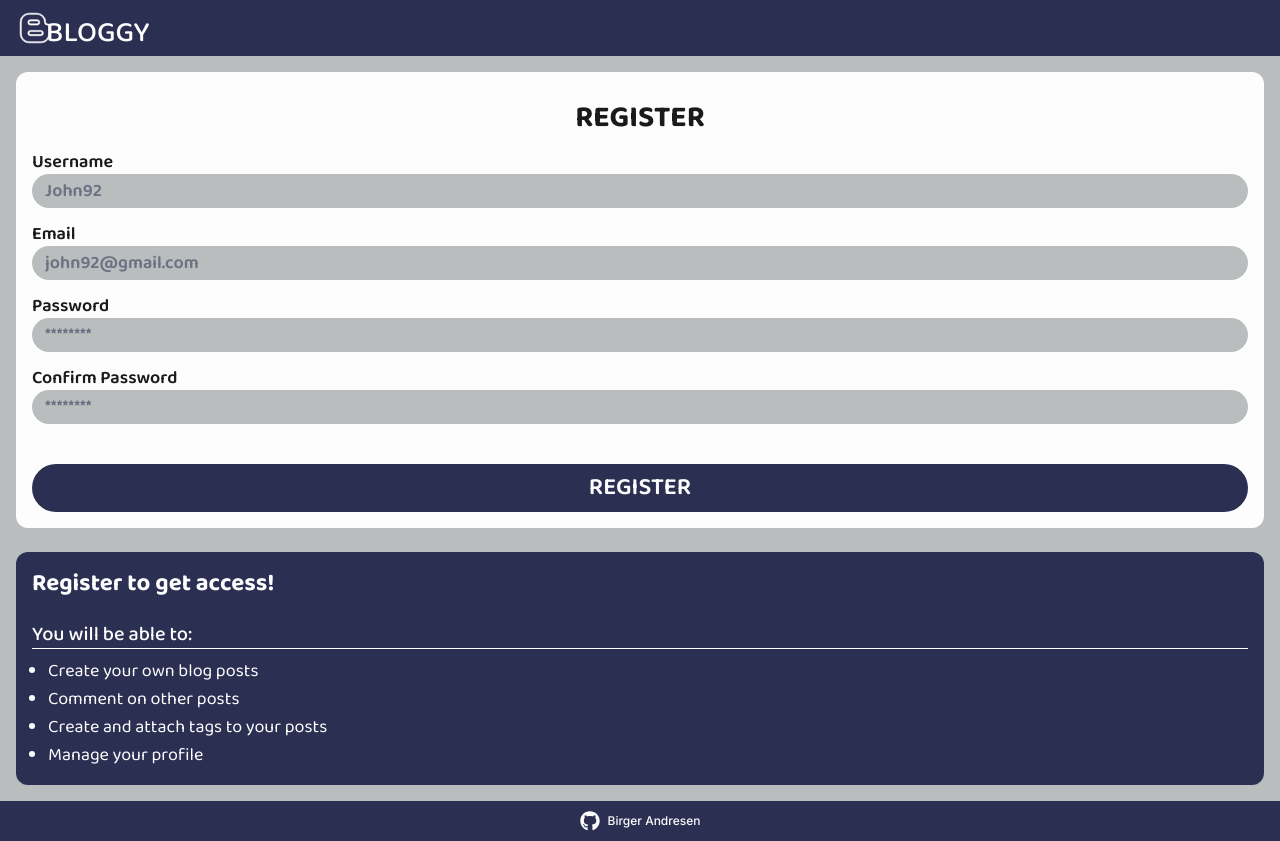
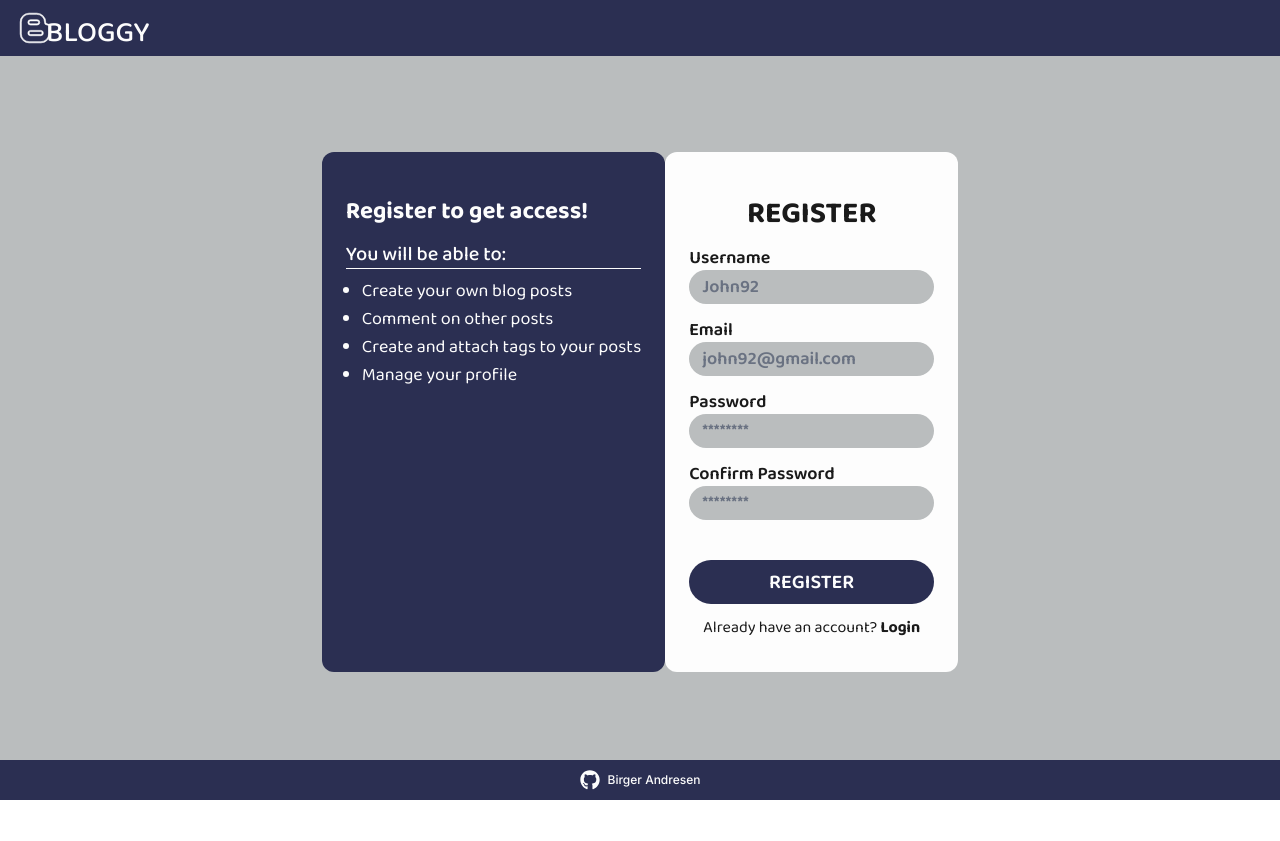
Before and after one commit to biandresen/Blog-App, a React (Vite) app: page /register in a window 1280 px wide. After the commit the page ends 800 px from the top, so only its background shows below. Built offline with nearby package versions, Linux system fonts and the light colour scheme.

Commit message:
feat: create login page

```diff
--- a/src/components/atoms/Button.tsx
+++ b/src/components/atoms/Button.tsx
@@ -22,7 +22,7 @@ const variantStyles: Record<ButtonVariant, string> = {
 const sizeStyles: Record<ButtonSize, string> = {
   zero: "",
   sm: "px-3 py-1 text-sm md:text-lg",
-  md: "px-4 py-2 text-lg md:text-2xl",
+  md: "px-4 py-2 text-md md:text-xl",
   lg: "px-6 py-3 text-xl md:text-3xl",
 };
 
--- a/src/components/layout/Header.tsx
+++ b/src/components/layout/Header.tsx
@@ -21,10 +21,10 @@ const Header = () => {
       <div className="flex items-center justify-between h-full container relative">
         <Link to="/" className="flex items-end w-full">
           <img src={logoImg} width={38} alt="Logo" />
-          <h2 className="-ml-2 -mb-2 font-medium text-[1.8rem]">{heading}</h2>
+          <h2 className="-ml-2 -mb-2 pr-1 font-medium text-[1.8rem]">{heading}</h2>
         </Link>
 
-        <div className="flex items-center gap-4 sm:hidden">
+        <div className="flex items-center gap-4 md:hidden">
           {user && (
             <>
               <Button
--- a/src/components/layout/Layout.tsx
+++ b/src/components/layout/Layout.tsx
@@ -7,9 +7,9 @@ const Layout = ({ children }: { children: React.ReactNode }) => {
   const footerLink = "https://github.com/biandresen/Blog-App";
 
   return (
-    <div className="flex flex-col min-h-screen">
+    <div className="flex flex-col min-h-screen bg-[var(--bg)]">
       <Header />
-      <main className="theme-bg flex-100 flex flex-col">{children}</main>
+      <main className="flex-100 flex flex-col mx-auto">{children}</main>
       <footer className="theme-primary py-2.5 grid place-items-center">
         <div className="flex items-center gap-2">
           <a title="github link" target="_blank" rel="noopener noreferrer" href={footerLink}>
--- a/src/components/layout/Navbar.tsx
+++ b/src/components/layout/Navbar.tsx
@@ -20,17 +20,19 @@ const Navbar = ({ isOpen }: NavbarProps) => {
         font-medium text-[1.2rem]
         theme-primary
         animate-in fade-in duration-300
-        sm:block
-        sm:static
-        sm:place-items-end
+        md:block
+        md:static
+        md:place-items-end
       `}
     >
-      <ul className="flex flex-col gap-4 ml-8 sm:flex-row sm:items-center sm:gap-6 sm:ml-0">
-        <li className="pt-3 sm:pt-0">
+      <ul className="flex flex-col gap-4 ml-8 md:flex-row md:items-center md:gap-6 md:ml-0">
+        <li className="pt-3 md:pt-0">
           <NavLink
             to="/posts"
             className={({ isActive }) =>
-              isActive ? "theme-primary-shade py-1 px-4 rounded-full -ml-4 sm:ml-0" : ""
+              isActive ?
+                "bg-[var(--primary-shade)] py-1 px-4 rounded-full -ml-4"
+              : "bg-transparent py-1 px-4 rounded-full -ml-4"
             }
           >
             Posts
@@ -41,7 +43,9 @@ const Navbar = ({ isOpen }: NavbarProps) => {
             <NavLink
               to="/dashboard"
               className={({ isActive }) =>
-                isActive ? "theme-primary-shade py-1 px-4 rounded-full -ml-4 lg:ml-0" : ""
+                isActive ?
+                  "bg-[var(--primary-shade)] py-1 px-4 rounded-full -ml-4 lg:ml-0"
+                : "bg-transparent py-1 px-4 rounded-full -ml-4"
               }
             >
               Dashboard
@@ -52,7 +56,9 @@ const Navbar = ({ isOpen }: NavbarProps) => {
               <NavLink
                 to="/register"
                 className={({ isActive }) =>
-                  isActive ? "theme-primary-shade py-1 px-4 rounded-full -ml-4 lg:ml-0" : ""
+                  isActive ?
+                    "bg-[var(--primary-shade)] py-1 px-4 rounded-full -ml-4 lg:ml-0"
+                  : "bg-transparent py-1 px-4 rounded-full -ml-4"
                 }
               >
                 Register
@@ -62,7 +68,9 @@ const Navbar = ({ isOpen }: NavbarProps) => {
               <NavLink
                 to="/login"
                 className={({ isActive }) =>
-                  isActive ? "theme-primary-shade py-1 px-4 rounded-full -ml-4 lg:ml-0" : ""
+                  isActive ?
+                    "bg-[var(--primary-shade)] py-1 px-4 rounded-full -ml-4 lg:ml-0"
+                  : "bg-transparent py-1 px-4 rounded-full -ml-4"
                 }
               >
                 Login
@@ -75,7 +83,9 @@ const Navbar = ({ isOpen }: NavbarProps) => {
           <NavLink
             to="/about"
             className={({ isActive }) =>
-              isActive ? "theme-primary-shade py-1 px-4 rounded-full -ml-4 lg:ml-0" : ""
+              isActive ?
+                "bg-[var(--primary-shade)] py-1 px-4 rounded-full -ml-4 lg:ml-0"
+              : "bg-transparent py-1 px-4 rounded-full -ml-4"
             }
           >
             About
@@ -85,13 +95,15 @@ const Navbar = ({ isOpen }: NavbarProps) => {
           <NavLink
             to="/contact"
             className={({ isActive }) =>
-              isActive ? "theme-primary-shade py-1 px-4 rounded-full -ml-4 lg:ml-0" : ""
+              isActive ?
+                "bg-[var(--primary-shade)] py-1 px-4 rounded-full -ml-4 lg:ml-0"
+              : "bg-transparent py-1 px-4 rounded-full -ml-4"
             }
           >
             Contact
           </NavLink>
         </li>
-        <li className="pb-3 sm:pb-0">
+        <li className="pb-3 md:pb-0">
           <button
             type="button"
             title="Toggle light/dark theme"
--- a/src/features/blog/pages/Login.tsx
+++ b/src/features/blog/pages/Login.tsx
@@ -1,5 +1,109 @@
+import { useState } from "react";
+import Input from "../../../components/atoms/Input";
+import Button from "../../../components/atoms/Button";
+import { Link } from "react-router-dom";
+
 const Login = () => {
-  return <div>Login</div>;
+  // Values
+  const [userInput, setUserInput] = useState<string>("");
+  const [password, setPassword] = useState<string>("");
+
+  // Validation states
+  const [input1Valid, setInput1Valid] = useState<boolean>(true);
+  const [errorMsg1, setErrorMsg1] = useState<string>("");
+
+  const [input2Valid, setInput2Valid] = useState<boolean>(true);
+  const [errorMsg2, setErrorMsg2] = useState<string>("");
+
+  const infoHeading = "Login to read blogs!";
+  const infoListHeading = "News and updates:";
+  const infoListItems = ["No news at the moment", "No updates at the moment"];
+
+  const inputHeading = "LOGIN";
+  const buttonLabel = "LOGIN";
+
+  const goToRegister = "Don't have an account?";
+  const register = "Register";
+
+  const handleSubmit = (e: React.FormEvent) => {
+    e.preventDefault();
+    //TODO Here you would typically handle the registration logic, e.g., API call
+    console.log("Form submitted with:", { userInput, password });
+  };
+
+  return (
+    <div
+      data-label="inputInfo-container"
+      className="container flex flex-col-reverse gap-6 sm:flex-row sm:gap-0 sm:mt-20!"
+    >
+      {/* //TODO Fix boarders on sm+ */}
+      <div data-label="info-container">
+        <div data-label="info" className="bg-[var(--primary)] px-4 py-6 rounded-xl sm:h-full sm:px-6 sm:py-8">
+          <h2 className="text-2xl my-3">{infoHeading}</h2>
+          <div>
+            <h3 className="font-medium text-xl">{infoListHeading}</h3>
+            <hr className="mb-2" />
+            <ul>
+              {infoListItems.map((list) => (
+                <li className="list-disc ml-4 text-lg" key={list}>
+                  {list}
+                </li>
+              ))}
+            </ul>
+          </div>
+        </div>
+      </div>
+      {/* //TODO Fix boarders on sm+ */}
+      <div data-label="input-container" className="bg-[var(--bg-input)] px-4 py-8 rounded-xl sm:px-6 sm:py-8">
+        <h2 className="text-[var(--text1)] text-3xl text-center my-3">{inputHeading}</h2>
+        <form action="">
+          <Input
+            id="userInput"
+            label="Username/Email"
+            value={userInput}
+            errorMsg={errorMsg1}
+            placeholder="John92/john@gmail.com"
+            required
+            inputValid={input1Valid}
+            onChange={(e) => {
+              const value = e.target.value;
+              setUserInput(value);
+              const isValid = value.length >= 2;
+              //TODO Make an userInputIsValid helper function
+              setInput1Valid(isValid);
+              setErrorMsg1(isValid ? "" : "UserInput must be at least 2 characters long");
+            }}
+          />
+          <Input
+            id="password"
+            type="password"
+            label="Password"
+            value={password}
+            errorMsg={errorMsg2}
+            placeholder="********"
+            required
+            inputValid={input2Valid}
+            onChange={(e) => {
+              const value = e.target.value;
+              setPassword(value);
+              const isValid = value.length >= 6;
+              //TODO Make an passwordIsValid helper function
+              setInput2Valid(isValid);
+              setErrorMsg2(isValid ? "" : "Password must be at least 6 characters long");
+            }}
+          />
+          <Button type="submit" onClick={handleSubmit} className="w-full mt-7" label={buttonLabel}>
+            {buttonLabel}
+          </Button>
+          <div className="text-center">
+            <Link to="/register" className="text-[var(--text1)] mt-3">
+              {goToRegister} <span className="font-bold">{register}</span>
+            </Link>
+          </div>
+        </form>
+      </div>
+    </div>
+  );
 };
 
 export default Login;
--- a/src/features/blog/pages/Register.tsx
+++ b/src/features/blog/pages/Register.tsx
@@ -1,6 +1,7 @@
 import { useState } from "react";
 import Input from "../../../components/atoms/Input";
 import Button from "../../../components/atoms/Button";
+import { Link } from "react-router-dom";
 
 const Register = () => {
   // Values
@@ -34,6 +35,9 @@ const Register = () => {
   const inputHeading = "REGISTER";
   const buttonLabel = "REGISTER";
 
+  const goToLogin = "Already have an account?";
+  const login = "Login";
+
   const handleSubmit = (e: React.FormEvent) => {
     e.preventDefault();
     //TODO Here you would typically handle the registration logic, e.g., API call
@@ -41,10 +45,14 @@ const Register = () => {
   };
 
   return (
-    <div data-label="inputInfo-container" className="container flex flex-col-reverse gap-6">
+    <div
+      data-label="inputInfo-container"
+      className="container flex flex-col-reverse gap-6 sm:flex-row sm:gap-0 sm:mt-20!"
+    >
+      {/* //TODO Fix boarders on sm+ */}
       <div data-label="info-container">
-        <div data-label="info" className="bg-[var(--primary)] p-4 rounded-xl">
-          <h2 className="text-2xl mb-5">{infoHeading}</h2>
+        <div data-label="info" className="bg-[var(--primary)] px-4 py-6 rounded-xl sm:h-full sm:px-6 sm:py-8">
+          <h2 className="text-2xl my-3">{infoHeading}</h2>
           <div>
             <h3 className="font-medium text-xl">{infoListHeading}</h3>
             <hr className="mb-2" />
@@ -58,8 +66,9 @@ const Register = () => {
           </div>
         </div>
       </div>
-      <div data-label="input-container" className="bg-[var(--bg-input)] p-4 rounded-xl">
-        <h2 className="text-[var(--text1)] text-3xl text-center m-3">{inputHeading}</h2>
+      {/* //TODO Fix boarders on sm+ */}
+      <div data-label="input-container" className="bg-[var(--bg-input)] px-4 py-8 rounded-xl sm:px-6 sm:py-8">
+        <h2 className="text-[var(--text1)] text-3xl text-center my-3">{inputHeading}</h2>
         <form action="">
           <Input
             id="username"
@@ -135,6 +144,11 @@ const Register = () => {
           <Button type="submit" onClick={handleSubmit} className="w-full mt-7" label={buttonLabel}>
             {buttonLabel}
           </Button>
+          <div className="text-center">
+            <Link to="/login" className="text-[var(--text1)] mt-3">
+              {goToLogin} <span className="font-bold">{login}</span>
+            </Link>
+          </div>
         </form>
       </div>
     </div>
--- a/src/index.css
+++ b/src/index.css
@@ -65,8 +65,9 @@
   }
 
   button,
-  link {
+  a {
     cursor: pointer;
+    display: inline-block;
   }
 }
 
```
